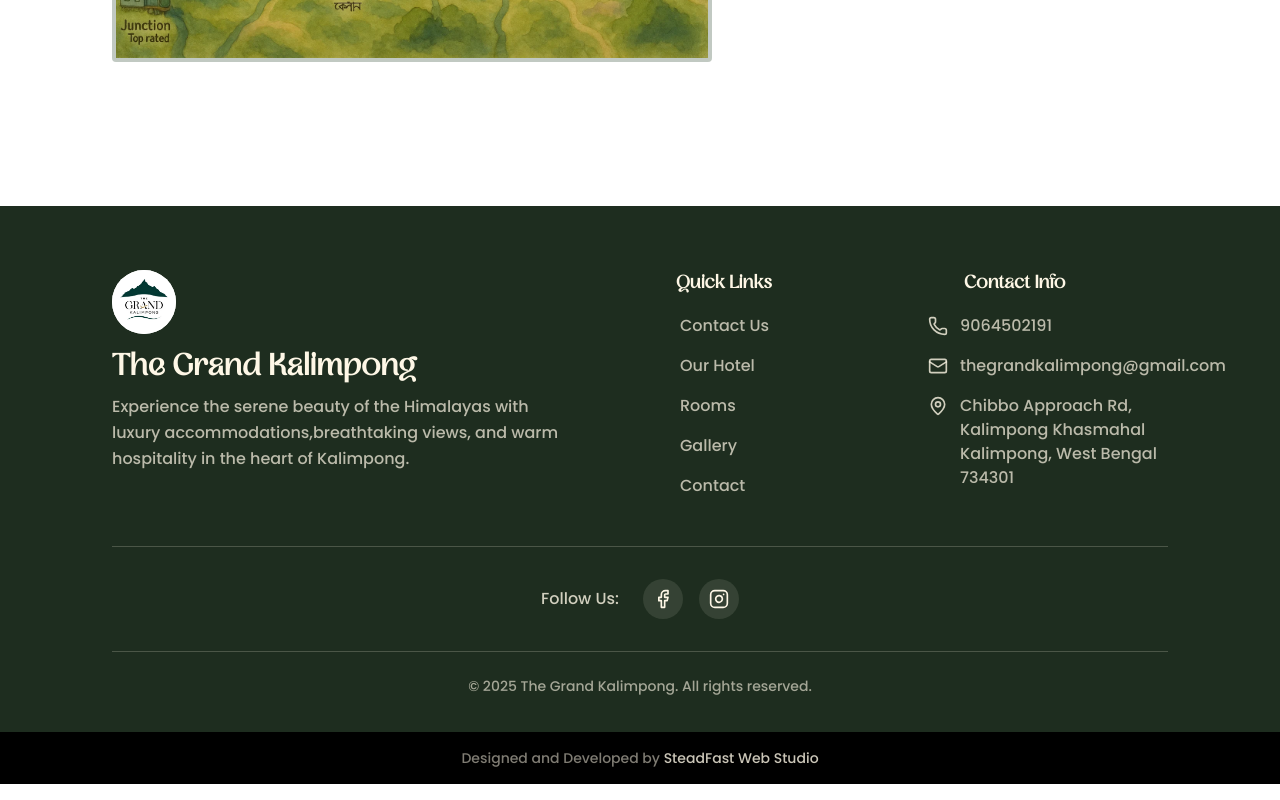
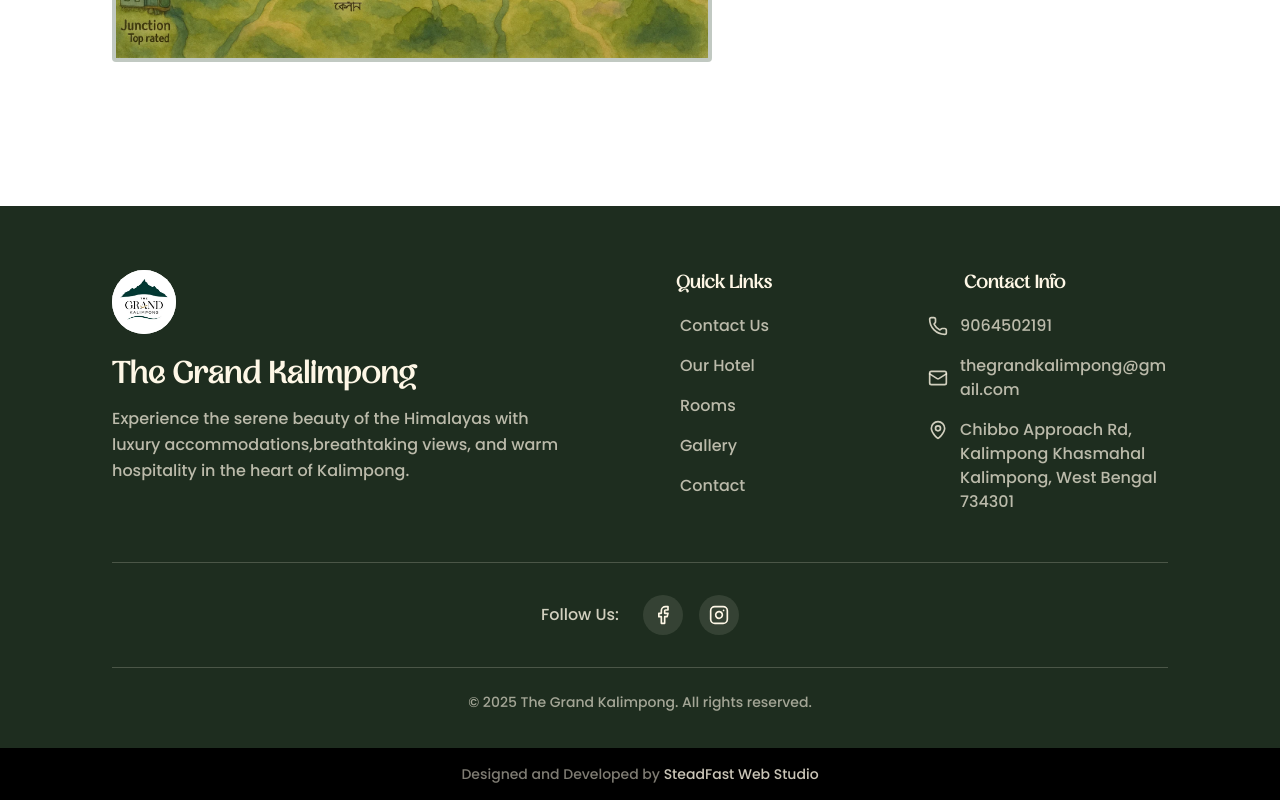
Before and after one commit to thegrandkalimpong/thegrandkpg, a Next.js app: page / in a window 1280 px wide. Shown: the part 3121-3921 px from the top of the page. Built offline with nearby package versions, Linux system fonts and the light colour scheme.

Commit message:
fix footer for medium display

```diff
--- a/src/components/Footer.tsx
+++ b/src/components/Footer.tsx
@@ -33,8 +33,8 @@ const Footer = () => {
                 <div className="grid grid-cols-1 gap-8 py-12 md:grid-cols-2 lg:grid-cols-4">
                     {/* Brand Section */}
                     <div className="md:col-span-2">
-                        <div className="flex flex-col items-center space-y-4 lg:items-start">
-                            <div className="flex h-16 w-16 items-center justify-center rounded-full bg-white">
+                        <div className="flex flex-col items-center space-y-6 lg:items-start ">
+                            <div className="flex h-16 w-16 items-center justify-center rounded-full bg-white ">
                                 <div className="">
                                     {/* <span className="text-lg font-bold text-white">
                                         TGK
@@ -51,7 +51,7 @@ const Footer = () => {
                                 </div>
                             </div>
                             <div className="text-center md:text-left">
-                                <h2 className="text-cream lg:text-left mb-2 text-2xl font-bold lg:text-3xl">
+                                <h2 className="text-cream lg:text-left mb-3 text-2xl font-bold lg:text-3xl">
                                     The Grand Kalimpong
                                 </h2>
                                 <p className="text-cream/70 max-w-md leading-relaxed">
@@ -95,11 +95,10 @@ const Footer = () => {
                             </div>
                             <div className="flex items-center justify-center md:justify-start">
                                 <Mail className="text-cream/80 mr-3 h-5 w-5 flex-shrink-0" />
-                                <span className="text-cream/70">
+                                <span className="text-cream/70 break-all whitespace-normal ">
                                     <a href={`mailto:${footerData.contact.email}`}>
-                                        <span>
+
                                         {footerData.contact.email}
-                                        </span>
                                     </a>
                                 </span>
                             </div>
```
